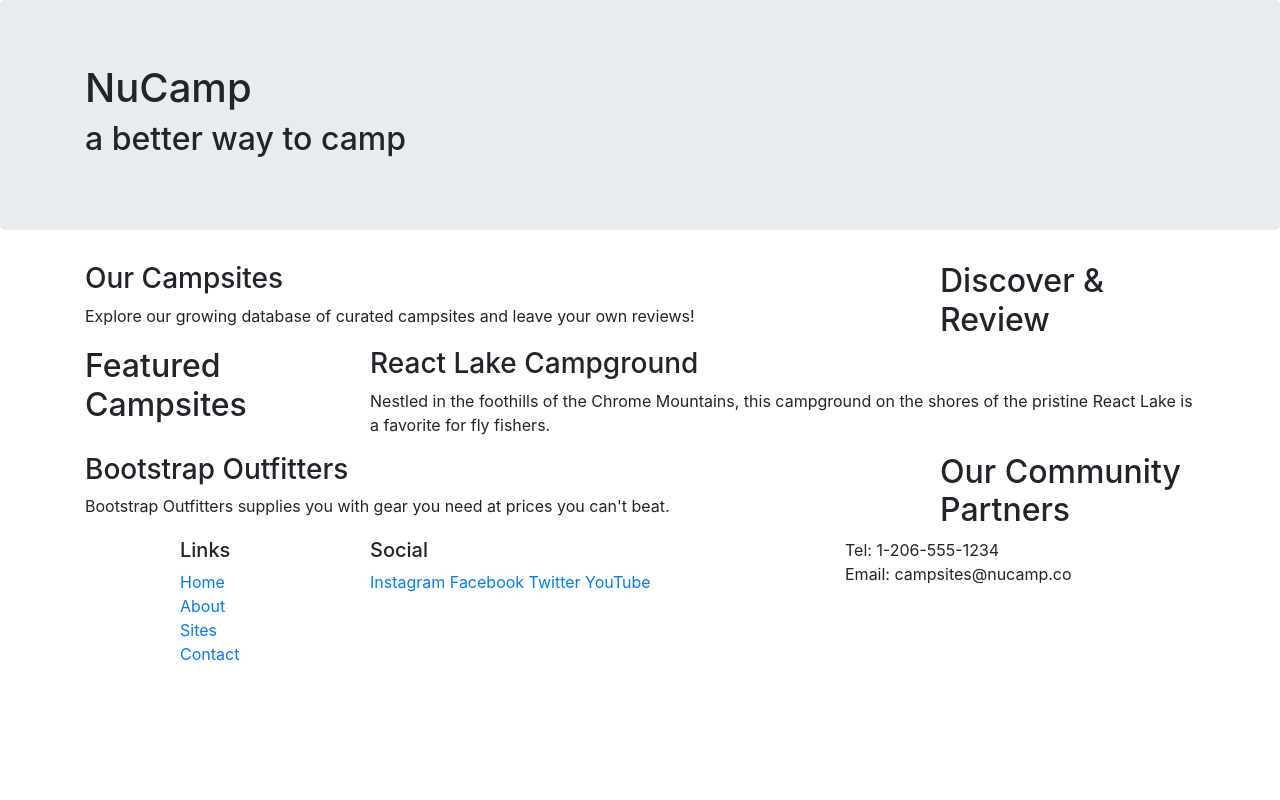
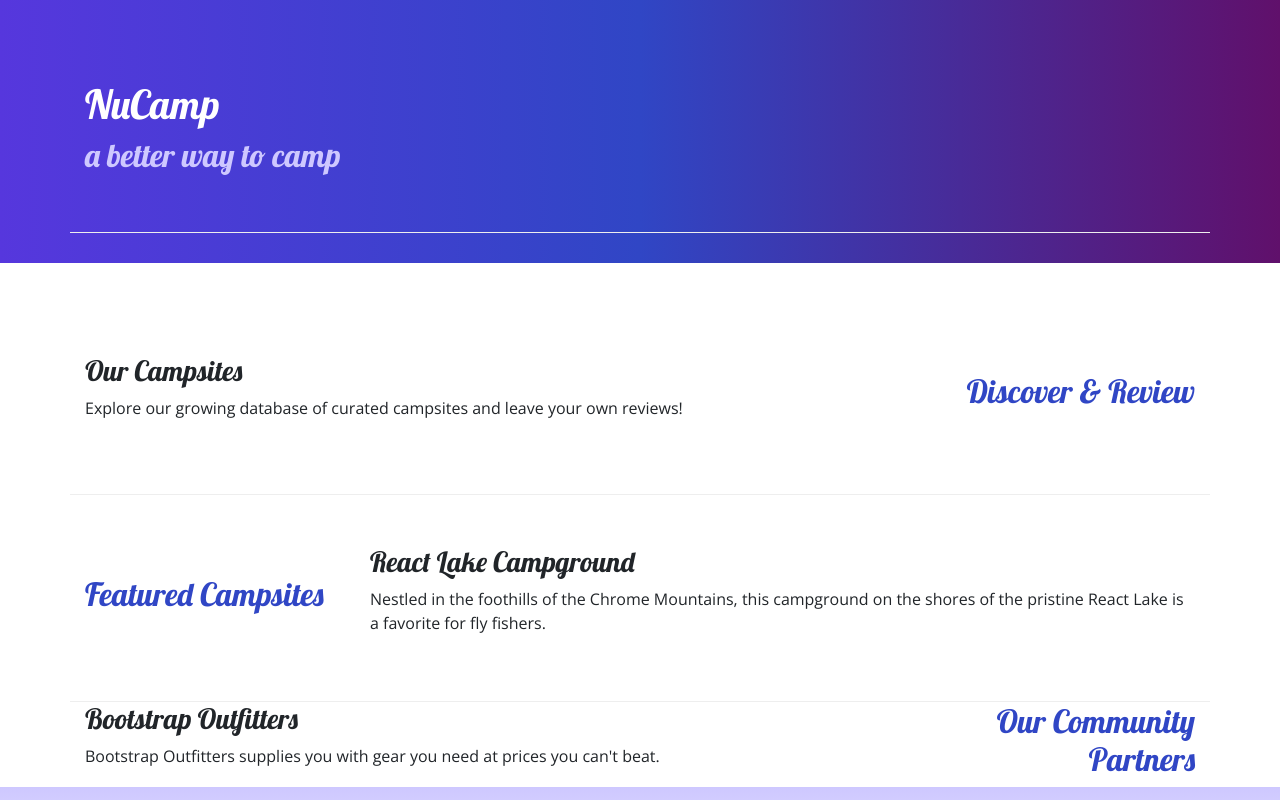
Before and after one commit to acloud27/nucampsite, a website: page index.html in a window 1280 px wide. Shown: the top 800 px of the page. Drawn offline with nearby package versions, Linux system fonts and the light colour scheme.

Commit message:
Adding Custome Styles

```diff
--- /dev/null
+++ b/css/styles.css
@@ -0,0 +1,32 @@
+body {
+    font-family: "Open Sans", sans-serif;
+}
+
+h1, h2, h3 {
+    font-family: "Lobster", cursive;
+}
+
+h2 {
+    color: #3046C5;
+}
+
+header h2 {
+    color: #CEC8FF;
+}
+
+footer {
+    background-image: linear-gradient(#CEC8FF, white);
+    padding: 20px 0;
+}
+
+.jumbotron {
+    padding: 30px;
+    background-image: linear-gradient(to right, #5637DD, #3046C5, #60106B);
+    color: white;
+}
+
+.row-content {
+    padding: 50px 0;
+    border-bottom: 1px ridge;
+    min-height: 200px;
+}
--- a/index.html
+++ b/index.html
@@ -7,14 +7,16 @@
 
     <link rel="stylesheet" href="node_modules/bootstrap/dist/css/bootstrap.min.css" />
 
+    <link rel="stylesheet" href="https://fonts.googleapis.com/css?family=Lobster|Open+Sans" />
+    <link rel="stylesheet" href="css/styles.css" />
     <title>NuCamp: A Better Way To Camp</title>
 </head>
 
 <body>
 
-    <header class="jumbotron">
+    <header class="jumbotron jumbotron-fluid">
         <div class="container">
-            <div class="row">
+            <div class="row row-content align-items-center">
                 <div class ="col">
                     <h1>NuCamp</h1>
                     <h2>a better way to camp</h2>
@@ -24,9 +26,9 @@
     </header>
 
     <div class="container">
-        <div class="row">
+        <div class="row row-content align-items-center">
             <div class="col-sm-4 order-sm-last col-md-3">
-                <h2>Discover & Review</h2>
+                <h2 class="text-sm-right">Discover & Review</h2>
             </div>
             <div class="col">
                 <h3>Our Campsites</h3>
@@ -34,7 +36,7 @@
             </div>
         </div>
 
-        <div class="row">
+        <div class="row row-content align-items-center">
             <div class="col-sm4 col-md-3">
                 <h2>Featured Campsites</h2>
             </div>
@@ -46,7 +48,7 @@
 
         <div class="row">
             <div class="col-sm-4 order-sm-last col-md-3">
-                <h2>Our Community Partners</h2>
+                <h2 class="text-sm-right">Our Community Partners</h2>
             </div>
             <div class="col">
                 <h3>Bootstrap Outfitters</h3>
@@ -67,14 +69,14 @@
                         <li><a href="#">Contact</a></li>
                     </ul>
                 </div>
-                <div class="col-6 col-sm-5">
+                <div class="col-6 col-sm-5 text-center">
                     <h5>Social</h5>
                     <a href="http://instagram.com/">Instagram</a>
                     <a href="http://facebook.com/">Facebook</a>
                     <a href="http://twitter.com/">Twitter</a>
                     <a href="http://youtube.com/">YouTube</a>
                  </div>
-                <div class="col-sm-4">
+                <div class="col-sm-4 text-center">
                     Tel: 1-206-555-1234<br />
                     Email: campsites@nucamp.co
                 </div>
```
